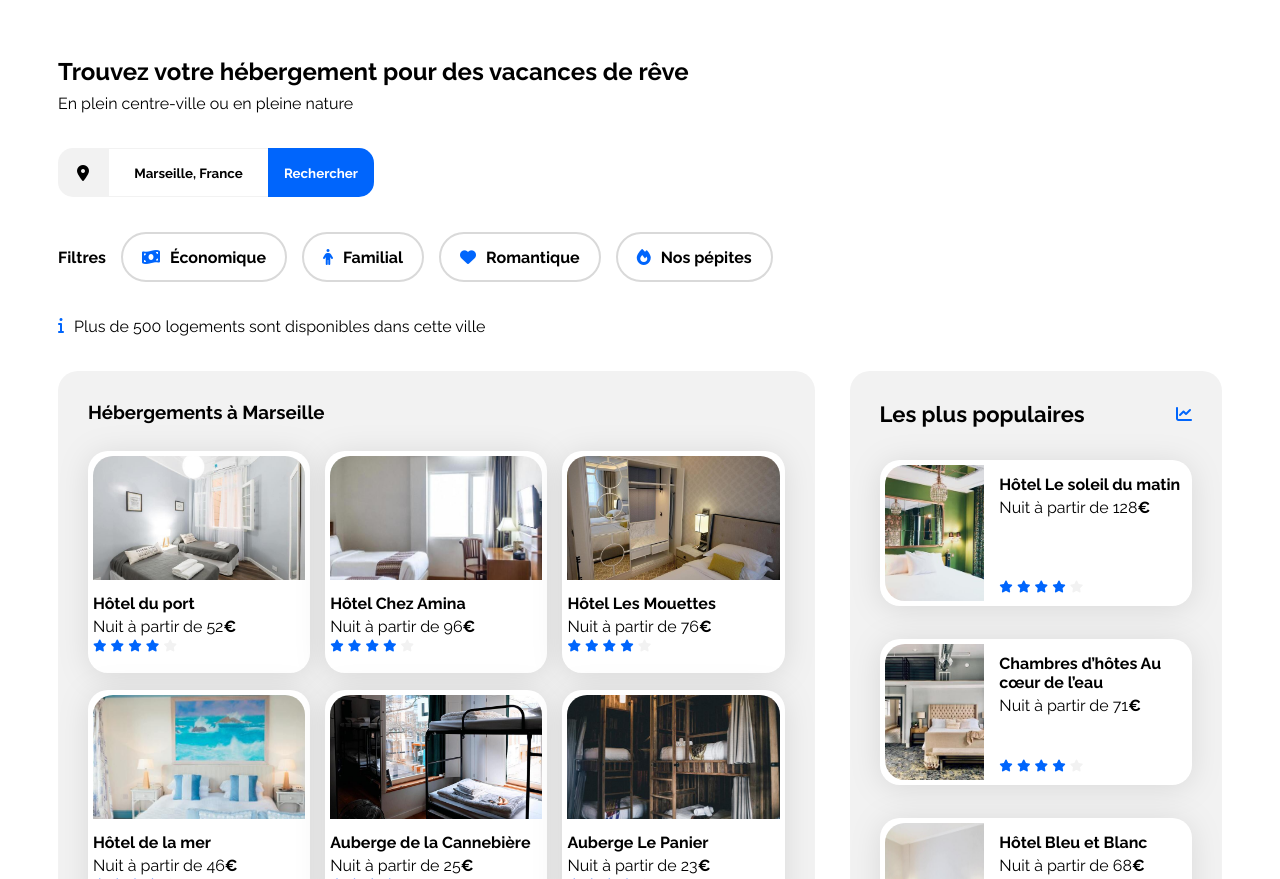
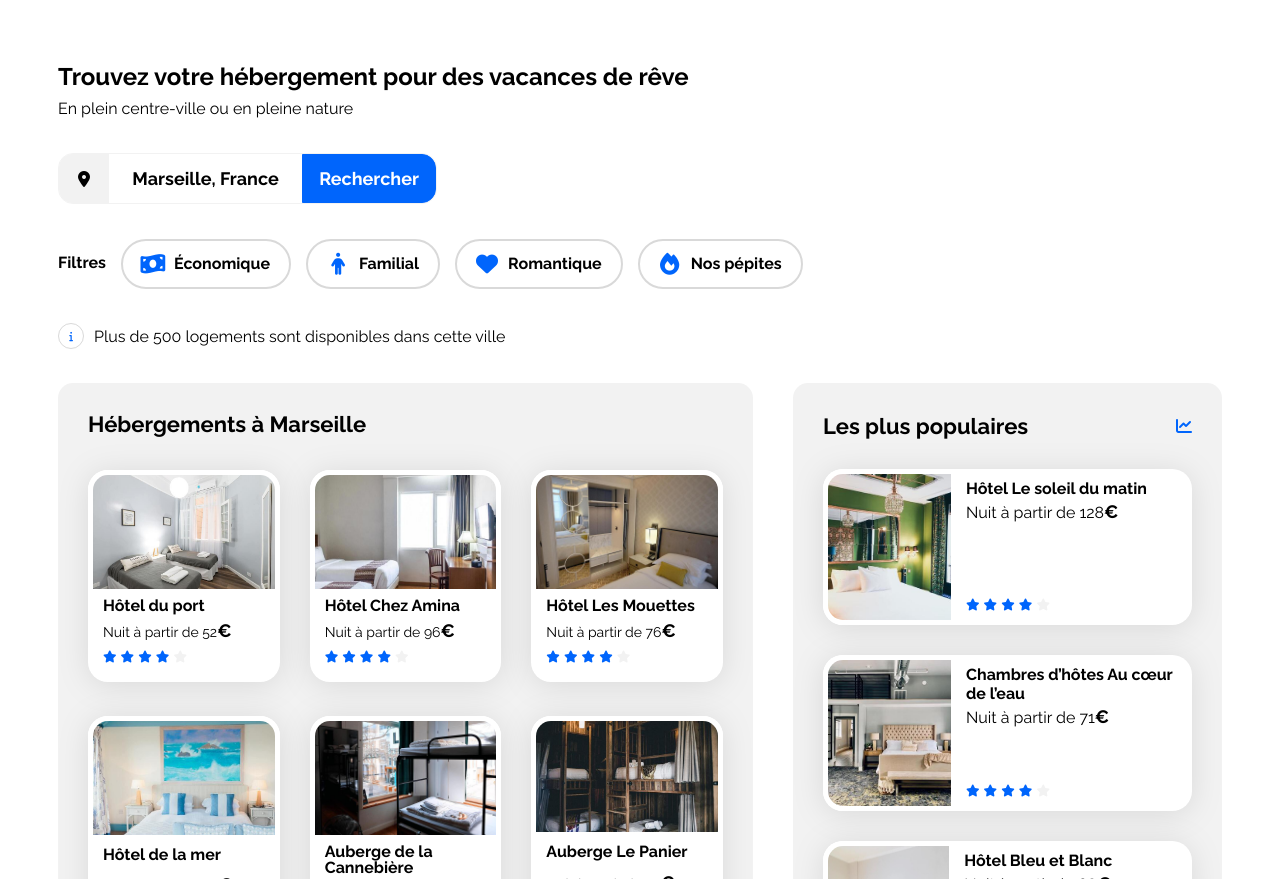
Before and after one commit to Yozziiii/Projet-2-Booki, a plain HTML site: page index.html in a window 1280 px wide. Shown: the part 60-939 px from the top of the page. Drawn offline with Linux system fonts and the light colour scheme.

Commit message:
Rectification desktop version
Bar de recherche
Bar à filtres
Rectification Section
Hébergement / Populaires

```diff
--- a/css/style.css
+++ b/css/style.css
@@ -25,6 +25,16 @@ body {
     box-sizing: border-box;
 }
 
+header {
+    margin-bottom: 35px;
+}
+
+main {
+    display: flex;
+    flex-direction: column;
+    gap: 35px;
+}
+
 a {
     color: inherit;
     text-decoration: none;
@@ -34,12 +44,10 @@ a {
     margin: 0;
     font-size: 22px;
 }
-/*petite modif du selector ici
-article.card ? */
+
 .card {
     background-color: white;
     border-radius: 20px;
-    padding: 5px;
     /*ma ligne de code box-shadow: rgba(0, 0, 0.15, 0.1) 0px 3px 15px;*/
     filter: drop-shadow(0px 3px 15px rgba(0, 0, 0, 0.1));
 }
@@ -63,133 +71,114 @@ article.card ? */
 /****** Hebergements And Populaires ***********/
 .hebergements-and-populaires {
     display: flex;
-    justify-content: space-between;
+    width: 100%;
+    gap: 40px;
 }
 
 .hebergements-and-populaires section {
     background-color: var(--main-bg-color);
-    border-radius: 20px;
+    border-radius: 15px;
     padding: 30px;
     box-sizing: border-box;
 }
 
 /****** Hebergements ***********/
 .hebergements {
-    width: 65%;
     display: flex;
     flex-direction: column;
     justify-content: space-between;
-    /*Ma permis de régler le problème
-    de marggin du lien h3*/
+    gap: 30px;
 }
 
-.lien-h3 {
-    margin-top: 20px;
-    width: fit-content;
-   /*pour le witdth reste coller
-    au texte a l'intérieur de la balise a */
+.hebergements h3 {
+    margin: 0;
 }
 
-h3.h-problem {
-    margin: 0;
-    /*permet d'enlever
-    le margin du navigateur*/
+.hebergements .hebergements-title {
+    font-weight: 700;
+    font-size: 22px;
+    line-height: 100%;
 }
 
+/******* Card ***********/
 
-
-h3.hebergements-title{
-    margin-bottom: 20px;
-    margin-top: 0em;
-    /*margin-bottom pour garde l'espace entrele titre et les div
-    margin-top pour enlever un margin qui prenait le dessus
-    je ne le retrouve pas dans le fichier CSS je ne sais pas d'où vient le code
-    mais le voici grâce à l'inspecteur web
-    h3 {
-    display: block;
-    font-size: 1.17em;
-    margin-block-start: 1em;
-    margin-block-end: 1em;
-    margin-inline-start: 0px;
-    margin-inline-end: 0px;
-    font-weight: bold;
-    unicode-bidi: isolate;
-}
-    c'est le même code qui prend le dessus pour le h3
-    "Afficher plus"
-    Recherche google :
-    Une feuille de style d'agent utilisateur (user agent stylesheet)
-    est un ensemble de règles CSS par défaut que les navigateurs web
-    appliquent automatiquement aux éléments HTML pour garantir une rendu
-    visuel cohérent sur différentes pages web. Ces règles par défaut existent dans
-    chaque navigateur et aident à maintenir une uniformité pour les éléments comme
-    les en-têtes, les paragraphes, les listes, etc., en appliquant des styles de base
-    tels que des marges, des rembourrages, des tailles de police et des couleurs.
-Résumé court: ça vient de mon navigateur
-Solution: margin 0 directement sur le h3 problématique */
+.hebergements-card {
+    display: flex;
+    flex-direction: row;
+    gap: 30px;
 }
 
-.parent-hebergements {
-    display: flex;
-    flex-flow: row wrap;
-    gap: 15px;
-    /*1ère ligne pour faire en sorte que les é suivantes puisse avoir effet
-    2ème présenter les 2 div child correctement
-    3ème permet de faire l'espace entre le 2child de façon verticale */
+.hebergements-card  a {
+    height: 100%;
+    width: 33.33%;/* largeur d'une carte vu qu'on a trois cartes
+    par ligne sa fais 3 cartes par lignes */
 }
 
-.hebergements-card {
-    width: 100%;/*sans ce n'est pas du tout responsive*/
-    display: grid;
-    grid-template-columns: 1fr 1fr 1fr;
-    grid-template-rows: 1fr;
-    gap: 15px;
-    /*Mon choix d'utiliser grid à la place de flex est que j'ai déjà essayer
-    en flex mais je n'ai pas trouver la solution pour y réussir donc changement
-    en grid qui me paraissait plus simple
-    gap espacement gauche droite entre les cards*/
+.hebergements .card {
+    height: 100%;
+    width: 100%;
+    display: flex;
+    flex-direction: column;
+    padding-bottom: 15px;
+    gap: 4px;
+    box-sizing: border-box;
 }
 
 .hebergements-card img {
     width: 100%;/*permet a l'image de prendre toute la largeur*/
     height: 124px;/*valeur prise sur la maquette a changer pour
     chaque media querries*/
-    /*copier coller des card populaire puis ajuster
-    à mes besoins*/
     border-top-left-radius: 20px;
     border-top-right-radius: 20px;
+    border: solid 5px white;
+    box-sizing: border-box;
 }
 
-.hebergements-card .card {
-    height: 90%;
-    padding-bottom: 15px;
-}
-
-.hebergements-card .card-content {
+.card-content {
+    height: 43%;/* Jouer avec devtools pour avoir le bon %
+    pas trouver d'autre solution */
     width: 100%;
     display: flex;
     flex-direction: column;
-    justify-content: space-between;
+    justify-content: space-around;
+    padding-left: 15px;
+    padding-right: 15px;
+    gap: 8px;
     box-sizing: border-box;
 }
 
-.hebergements-card h3 {
-    margin-top: 10px;
-    margin-bottom: 4px;
+
+.hebergements .card-content .card-title {
+    line-height: 100%;
 }
 
-.hebergements-card .card-subtitle {
-    margin: 0;
-}
-
-.hebergements-card .card-rating {
-    margin-bottom: 5px;
+.hebergements .card-content .card-subtitle {
+    font-weight: 400;
+    font-size: 14px;
+    line-height: 100%;
 }
 
 
+/***** Fin Card ***********/
+
+.hebergements .lien-h3 {
+    width: fit-content;
+}
+
+.hebergements .h-problem {
+    font-weight: 700;
+    font-size: 18px;
+    line-height: 100%;
+}
+
+/****** Fin Hébergement *********/
+
 /****** Populaires ***********/
 .populaires {
-    width: 32%;
+    width: 429px;
+    display: flex;
+    flex-direction: column;
+    gap: 30px;
 }
 
 .populaires-title {
@@ -198,39 +187,48 @@ Solution: margin 0 directement sur le h3 problématique */
     align-items: center;
 }
 
+.populaires-cards {
+    display: flex;
+    flex-direction: column;
+    gap: 30px;
+}
+
 .populaires-cards .card {
     display: flex;
-    margin-top: 33px;
 }
 
 .populaires-cards img {
-    width: 33%;
-    height: 136px;
+    height: 146px;
+    width: 123px;
     border-top-left-radius: 20px;
     border-bottom-left-radius: 20px;
+    border: solid 5px white;
+    border-right: 0px;
 }
 
 .populaires-cards .card-content {
-    width: 67%;
-    padding-left: 15px;
+    width: 246px;
+    height: 150px;
+    padding: 10px 5px 5px 15px;
     display: flex;
-    flex-direction: column;
     justify-content: space-between;
-    box-sizing: border-box;
+    gap: 24px;
 }
 
 .populaires-cards .card-title {
-    margin-top: 10px;
-    margin-bottom: 4px;
+    margin: 0;
 }
 
 .populaires-cards .card-subtitle {
     margin: 0;
 }
 
-.populaires-cards .card-rating {
-    margin-bottom: 5px;
+.populaires-cards .card-txt {
+    display: flex;
+    flex-direction: column;
+    gap: 5px;
 }
+
 
 /******Nav/Header********/
 
@@ -290,14 +288,15 @@ section.inf div {
 .inf-top {
     flex-direction: column;
     gap: 8px;
-    margin-top: 30px;
 }
 
 /*****Barre de recherche***********/
 
 .inf-search {
     height: 49px;
-
+    width: 377px;
+    border: solid 1px #F2F2F2;
+    border-radius: 15px;
 }
 
 .loupe{
@@ -310,8 +309,8 @@ section.inf div {
     align-items: center;
     height: 100%;
     width: 50px;
-    border-top-left-radius: 15px;
-    border-bottom-left-radius: 15px;
+    border-top-left-radius: 14px;
+    border-bottom-left-radius: 14px;
     background-color: #F2F2F2;
     color: black;
 }
@@ -333,35 +332,39 @@ browsers that do not support -webkit-fill-available:*/
 
 form {
     display: flex;
-    justify-content: center;
-}
-
-input#recherche {
-    /*j'utilise actuellement brave browsser
-    l'user agent stylesheet me pose problème
-    et je n'arrive pas à supprimer les margins
-    paddings de ce dernier*/
-    height: 45px;/*solution ce nombre exact en px*/
-    border: solid 1px #F2F2F2 ;
-    border-right: none;
+    width: 87%;/*tester en devtool pour savoir le %*/
 }
 
 input#recherche {
     text-align: center;
-    font-weight: 900;
+    padding: 0;
+    margin: 0;
+    border: none;
+    font-size: 18px;
+    font-weight: 700;
+    line-height: 100%;
+    width: inherit;/*hérite de la value de cette propriété de son parent*/
+    /*son étant la balise form avec comme value de width: 80%;
+    ce qui permet de ne pas dépasser de la div qui à des dimensions fixe*/
 }
+
+input#recherche:active {
+    border: none;
+}
+
 button.search-btn {
     color: white;
     background-color: #0065FC;
-    border: 1px;
-    height: 100%;
-    border-top-right-radius: 15px;
-    border-bottom-right-radius: 15px;
+    border-top-right-radius: 14px;
+    border-bottom-right-radius: 14px;
+    border: solid 1px #0065FC ;
     padding: 15px 16px 15px 16px;
 }
 
 span {
     font-weight: 700;
+    font-size: 18px;
+    line-height: 100%;
 }
 
 /*******Fin barre de recherche**********/
@@ -372,6 +375,7 @@ span {
     display: flex;
     gap: 15px;
     height: 50px;
+    width: fit-content;
 }
 
 .filter-bar h4 {
@@ -380,6 +384,13 @@ span {
     /*Enlève les margins du navigateur
     Centre tout les h4 qui sont dans
     la div filter-bar*/
+    height: 17px;
+    line-height: 100%;
+}
+
+.filter-bar .firsth4 {
+    height: 18px;
+    align-items: center;
 }
 
 .filter-bar div {
@@ -391,25 +402,44 @@ span {
     padding: 4px 19px 4px 19px;
 }
 
+
 .filter-bar div:hover {
     background-color: #DEEBFF;
 }
+
+.filter-bar .fa-solid::before {
+    font-size: 22px;
+    width: 22px;
+    display: flex;
+    justify-content: center;
+    align-items: center;
+}
 /****Fin Filtres****/
 
+
+
 /****info-sub****/
+
 .inf-sub {
+    height: 24px;
     gap: 10px;
-    margin-bottom: 35px;
+    justify-content: start;
+    align-items: center;
 }
 
-/*Problèmes rencontrer avec l'icon suivante *.fa-circle-info*
-le front ne correspond pas à maquette. J'ai pas trouver d'autre icon,
-donc peut être un problème venant du CSS tout ce que j'ai trouver
-c'est le code suivant:
-.fa-circle-info:before, .fa-info-circle:before {
-    content: "\f05a";
+.fa-info:before {
+    font-size: 10px;
 }
-Ça cible bien mon icon mais je vois pas a quoi sa sert */
+
+.fa-info {
+    height: 24px;
+    width: 24px;
+    border: 1px solid #D9D9D9;
+    border-radius: 15px;
+    display: flex;
+    justify-content: center;
+    align-items: center;
+}
 
 
 /*******Activité-Marseille****************/
@@ -420,7 +450,6 @@ c'est le code suivant:
     flex-direction: column;
     gap: 30px;
     padding: 30px;
-    margin-top: 35px;
 }
 
 .activite-marseille h2 {
--- a/index.html
+++ b/index.html
@@ -39,6 +39,7 @@
                     <form   method="get" action="">
 
                         <input type="text" name="recherche" id="recherche" value="Marseille, France">
+                        <!--  <p>Marseille, France</p>-->
                         <button class="loupe"><span><i class="fa-solid fa-magnifying-glass"></i></span></button>
                         <button class="search-btn"><span>Rechercher</span></button>
 
@@ -47,7 +48,7 @@
 
                 <div class="filter-bar">
 
-                    <h4>Filtres</h4>
+                    <h4 class="firsth4">Filtres</h4>
 
                     <div>
                         <i class="fa-solid fa-money-bill-wave"></i>
@@ -81,17 +82,17 @@
                 <section class="hebergements">
 
                     <h3 class="hebergements-title">Hébergements à Marseille</h3>
-                        <div class="parent-hebergements">
+
                             <div class="hebergements-card">
 
                                         <a href="#">
                                             <article class="card">
                                                 <img src="images/hebergements/fred-kleber.jpg" alt="image de la chambre" title="chambre de l'hôtel du port">
                                                 <div class="card-content">
-                                                    <div class="card-txt">
+
                                                         <h3 class="card-title">Hôtel du port</h3>
                                                         <p class="card-subtitle">Nuit à partir de 52<span class="euro">€</span></p>
-                                                    </div>
+
                                                     <div class="card-rating">
                                                         <i class="fa-xs fa-solid fa-star" aria-hidden="true"></i>
                                                         <i class="fa-xs fa-solid fa-star" aria-hidden="true"></i>
@@ -108,10 +109,10 @@
                                             <article class="card">
                                                 <img src="images/hebergements/febrian-zakaria.jpg" alt="image de la chambre" title="chambre de l'hôtel Chez Amina">
                                                 <div class="card-content">
-                                                    <div class="card-txt">
+
                                                         <h3 class="card-title">Hôtel Chez Amina</h3>
                                                         <p class="card-subtitle">Nuit à partir de 96<span class="euro">€</span></p>
-                                                    </div>
+
                                                     <div class="card-rating">
                                                         <i class="fa-xs fa-solid fa-star" aria-hidden="true"></i>
                                                         <i class="fa-xs fa-solid fa-star" aria-hidden="true"></i>
@@ -128,10 +129,10 @@
                                             <article class="card">
                                                 <img src="images/hebergements/reisetopia.jpg" alt="image de la chambre" title="chambre de l'hôtel Les Mouettes">
                                                 <div class="card-content">
-                                                    <div class="card-txt">
+
                                                         <h3 class="card-title">Hôtel Les Mouettes</h3>
                                                         <p class="card-subtitle">Nuit à partir de 76<span class="euro">€</span></p>
-                                                    </div>
+
                                                     <div class="card-rating">
                                                         <i class="fa-xs fa-solid fa-star" aria-hidden="true"></i>
                                                         <i class="fa-xs fa-solid fa-star" aria-hidden="true"></i>
@@ -151,10 +152,10 @@
                                     <article class="card">
                                         <img src="images/hebergements/annie-spratt.jpg" alt="image de la chambre" title="chambre de l'hôtel de la mer">
                                         <div class="card-content">
-                                            <div class="card-txt">
+
                                                 <h3 class="card-title">Hôtel de la mer</h3>
                                                 <p class="card-subtitle">Nuit à partir de 46<span class="euro">€</span></p>
-                                            </div>
+
                                             <div class="card-rating">
                                                 <i class="fa-xs fa-solid fa-star" aria-hidden="true"></i>
                                                 <i class="fa-xs fa-solid fa-star" aria-hidden="true"></i>
@@ -171,10 +172,10 @@
                                     <article class="card">
                                         <img src="images/hebergements/marcus-loke.jpg" alt="image de la chambre" title="chambre de l'Auberge de la Cannebière">
                                         <div class="card-content">
-                                            <div class="card-txt">
+
                                                 <h3 class="card-title">Auberge de la Cannebière</h3>
                                                 <p class="card-subtitle">Nuit à partir de 25<span class="euro">€</span></p>
-                                            </div>
+
                                             <div class="card-rating">
                                                 <i class="fa-xs fa-solid fa-star" aria-hidden="true"></i>
                                                 <i class="fa-xs fa-solid fa-star" aria-hidden="true"></i>
@@ -191,10 +192,10 @@
                                     <article class="card">
                                         <img src="images/hebergements/nicate-lee.jpg" alt="image de la chambre" title="chambre de l'Auberge Le Panier">
                                         <div class="card-content">
-                                            <div class="card-txt">
+
                                                 <h3 class="card-title">Auberge Le Panier</h3>
                                                 <p class="card-subtitle">Nuit à partir de 23<span class="euro">€</span></p>
-                                            </div>
+
                                             <div class="card-rating">
                                                 <i class="fa-xs fa-solid fa-star" aria-hidden="true"></i>
                                                 <i class="fa-xs fa-solid fa-star" aria-hidden="true"></i>
@@ -208,7 +209,7 @@
                                 </a>
 
                             </div>
-                        </div>
+
 
                 <a href="" class="lien-h3">
                     <h3 class="h-problem">Afficher plus</h3>
```
